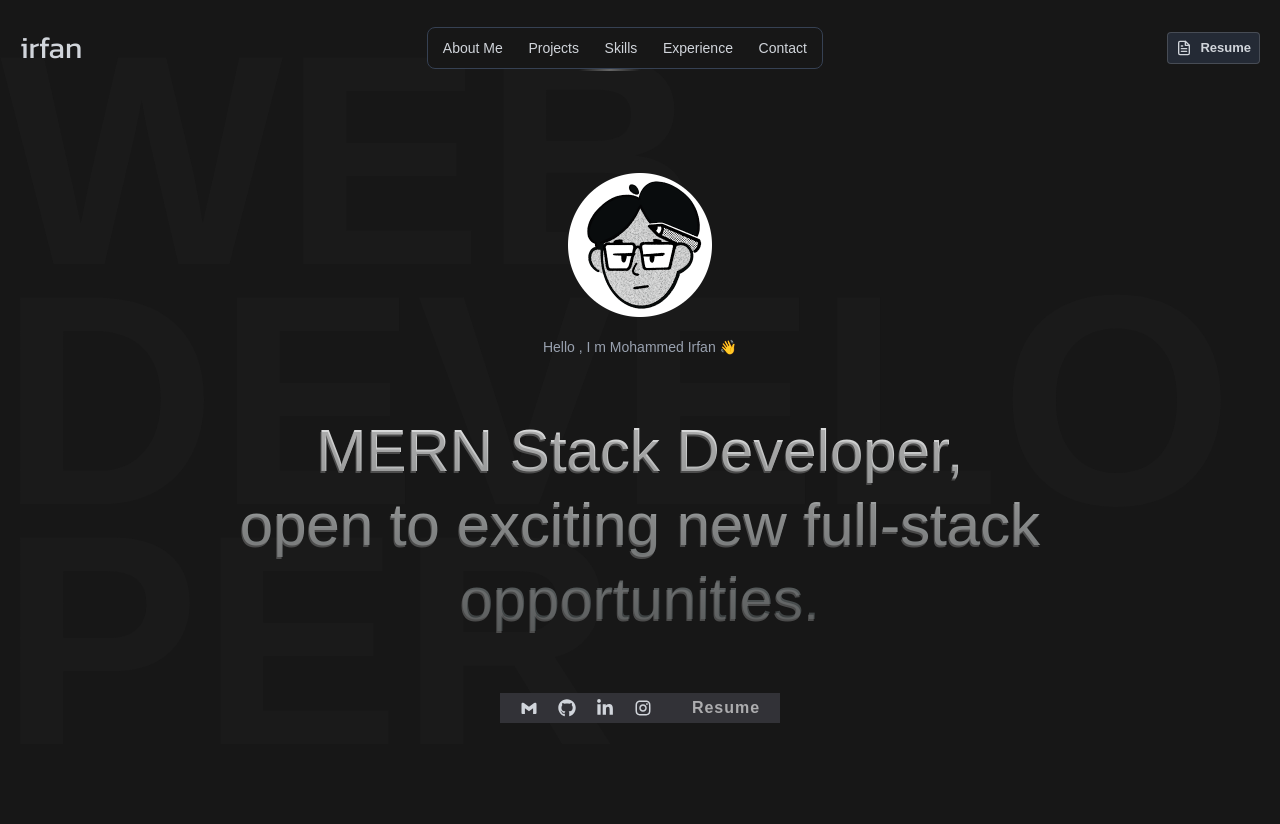
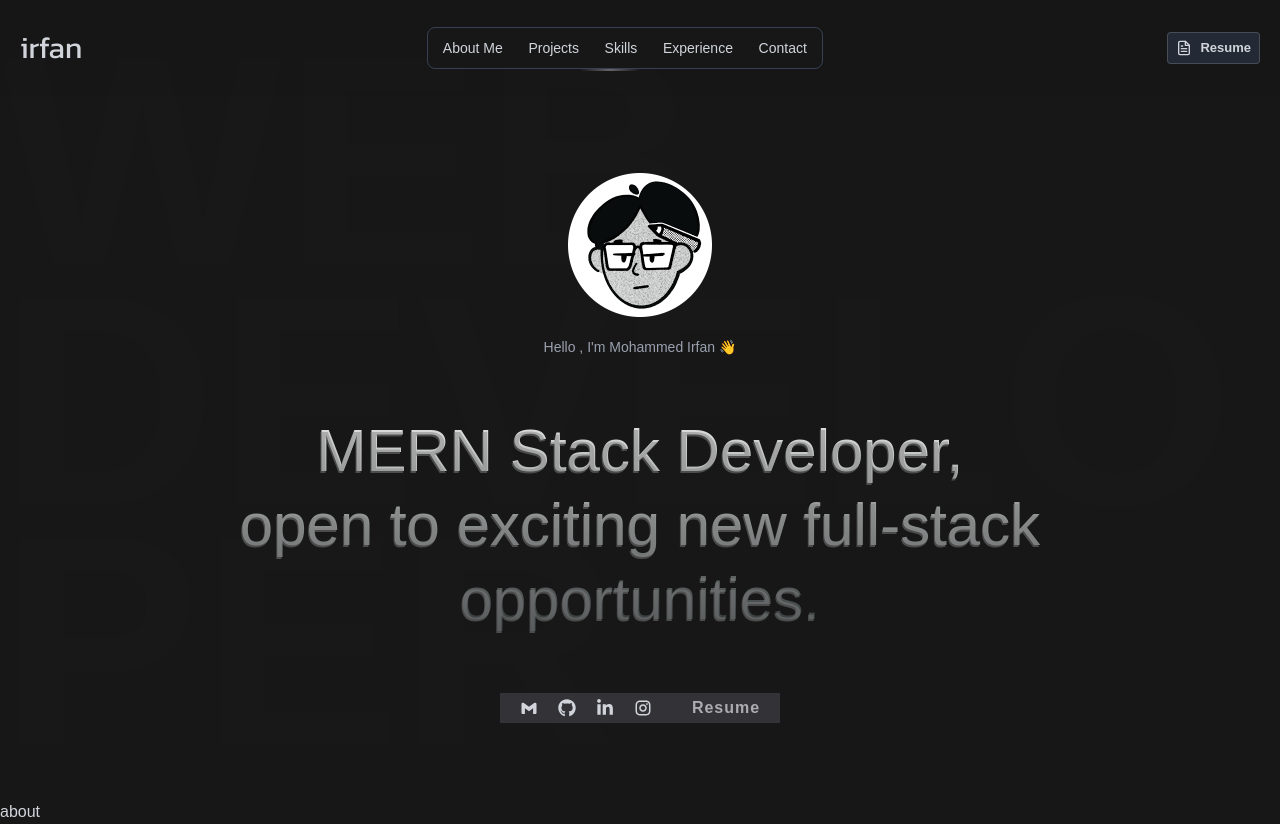
Before and after one commit to MohammedIrfan244/portfolio_next, a Next.js app: page / in a window 1280 px wide. Before the commit the page ends 800 px from the top, so only its background shows below. Built offline with nearby package versions, Linux system fonts and the light colour scheme.

Commit message:
Add About component; integrate framer-motion for animations in Hero; update Navbar for improved styling

```diff
--- a/package.json
+++ b/package.json
@@ -9,6 +9,7 @@
     "lint": "next lint"
   },
   "dependencies": {
+    "framer-motion": "^12.6.2",
     "next": "^15.2.4",
     "react": "^19.0.0",
     "react-dom": "^19.0.0",
--- a/src/app/page.tsx
+++ b/src/app/page.tsx
@@ -1,3 +1,4 @@
+import About from '@/components/about/about'
 import Hero from '@/components/hero/hero'
 import Navbar from '@/components/layout/navbar'
 import React from 'react'
@@ -7,6 +8,7 @@ function page() {
     <>
       <Navbar/>
       <Hero/>
+      <About/>
     </>
   )
 }
--- /dev/null
+++ b/src/components/about/about.tsx
@@ -0,0 +1,11 @@
+import React from 'react'
+
+function About() {
+  return (
+    <div>
+        about
+    </div>
+  )
+}
+
+export default About
--- a/src/components/hero/hero.tsx
+++ b/src/components/hero/hero.tsx
@@ -1,44 +1,112 @@
+"use client"
 import Image from 'next/image';
 import React from 'react';
-import profile from "@/assets/cprofile.png"
+import profile from "@/assets/cprofile.png";
 import DualButton from '../ui/dualButton';
-import { FaGithub, FaLinkedinIn,  } from 'react-icons/fa6';
+import { FaGithub, FaLinkedinIn } from 'react-icons/fa6';
 import { RiInstagramLine } from 'react-icons/ri';
 import { BiLogoGmail } from 'react-icons/bi';
-
+import { motion } from 'framer-motion';
 
 function Hero() {
     return (
-        <div className="relative w-screen h-screen pt-24">
+        <div className="relative h-screen pt-24" id='hero'>
             {/* Background Text */}
-            <div className="absolute inset-0 -z-10 flex items-center justify-start overflow-hidden">
-                <p className="sm:text-[300px] text-[200px] max-w-2xl text-[#1A1A1A] font-extrabold break-words sm:max-w-screen text-left leading-[0.8]">
+            <motion.div
+                initial={{ opacity: 0 }}
+                whileInView={{ opacity: 0.5 }}
+                transition={{ duration: 1 }}
+                className="absolute inset-0 -z-10 flex items-center justify-start overflow-hidden"
+            >
+                <motion.p
+                    initial={{ x: -100 }}
+                    whileInView={{ x: 0 }}
+                    transition={{ duration: 0.8, ease: "easeOut" }}
+                    className="sm:text-[300px] text-[200px] max-w-2xl text-[#1A1A1A] font-extrabold break-words sm:max-w-screen text-left leading-[0.8]"
+                >
                     WEB DEVELOPER
-                </p>
-            </div>
+                </motion.p>
+            </motion.div>
 
             {/* Foreground Content */}
             <div className="flex justify-center items-center flex-col gap-10 w-full h-full">
-                <div className='space-y-5 flex flex-col items-center'>
-                    <Image src={profile} alt='Mohammed Irfan' className='w-36 h-36' />
-                    <p className='text-sm text-gray-400'>Hello , I m Mohammed Irfan 👋</p></div>
-                <div
+                <motion.div
+                    initial={{ y: -50, opacity: 0 }}
+                    whileInView={{ y: 0, opacity: 1 }}
+                    transition={{ duration: 0.6 }}
+                    className='space-y-5 flex flex-col items-center'
+                >
+                    <motion.div
+                        whileHover={{ scale: 1.05 }}
+                        transition={{ type: "spring", stiffness: 300 }}
+                    >
+                        <Image src={profile} alt='Mohammed Irfan' className='w-36 h-36' />
+                    </motion.div>
+                    <motion.p
+                        initial={{ opacity: 0 }}
+                        whileInView={{ opacity: 1 }}
+                        transition={{ delay: 0.3, duration: 0.6 }}
+                        className='text-sm text-gray-400'
+                    >
+                        Hello , I&apos;m Mohammed Irfan 👋
+                    </motion.p>
+                </motion.div>
+
+                <motion.div
+                    initial={{ scale: 0.9, opacity: 0 }}
+                    whileInView={{ scale: 1, opacity: 1 }}
+                    transition={{ delay: 0.5, duration: 0.8 }}
                     className="sm:text-6xl text-3xl gradient text-center space-y-2 sm:space-y-3.5
-             bg-gradient-to-br from-[#121212] to-[#1f1f1f] p-6 rounded-lg"
+                    bg-gradient-to-br from-[#121212] to-[#1f1f1f] p-6 rounded-lg"
                 >
-                    <p>MERN Stack Developer,</p>
-                    <p>open to exciting new full-stack</p>
-                    <p>opportunities.</p>
-                </div>
-                <div className='flex'>
-                    <div className='flex gap-5 py-1 px-5 bg-[#323237] text-lg items-center'>
-                    <BiLogoGmail className='hover:cursor-pointer hover:opacity-55 transition-opacity duration-200' />
-                    <FaGithub  className='hover:cursor-pointer hover:opacity-55 transition-opacity duration-200'/>
-                    <FaLinkedinIn  className='hover:cursor-pointer hover:opacity-55 transition-opacity duration-200'/>
-                    <RiInstagramLine className='hover:cursor-pointer font-bold hover:opacity-55 transition-opacity duration-200' />
-                    </div>
-                <DualButton />
-                </div>
+                    <motion.p
+                        initial={{ y: 20, opacity: 0 }}
+                        whileInView={{ y: 0, opacity: 1 }}
+                        transition={{ delay: 0.7, duration: 0.5 }}
+                    >
+                        MERN Stack Developer,
+                    </motion.p>
+                    <motion.p
+                        initial={{ y: 20, opacity: 0 }}
+                        whileInView={{ y: 0, opacity: 1 }}
+                        transition={{ delay: 0.9, duration: 0.5 }}
+                    >
+                        open to exciting new full-stack
+                    </motion.p>
+                    <motion.p
+                        initial={{ y: 20, opacity: 0 }}
+                        whileInView={{ y: 0, opacity: 1 }}
+                        transition={{ delay: 1.1, duration: 0.5 }}
+                    >
+                        opportunities.
+                    </motion.p>
+                </motion.div>
+
+                <motion.div
+                    initial={{ y: 50, opacity: 0 }}
+                    whileInView={{ y: 0, opacity: 1 }}
+                    transition={{ delay: 1.3, duration: 0.6 }}
+                    className='flex'
+                >
+                    <motion.div className='flex gap-5 py-1 px-5 bg-[#323237] text-lg items-center'>
+                        {[
+                            <BiLogoGmail key="gmail" />,
+                            <FaGithub key="github" />,
+                            <FaLinkedinIn key="linkedin" />,
+                            <RiInstagramLine key="instagram" className="font-bold" />
+                        ].map((icon, index) => (
+                            <motion.div
+                                key={index}
+                                whileHover={{ scale: 1.2, color: "#fff" }}
+                                transition={{ type: "spring", stiffness: 500 }}
+                                className="hover:cursor-pointer"
+                            >
+                                {icon}
+                            </motion.div>
+                        ))}
+                    </motion.div>
+                    <DualButton />
+                </motion.div>
             </div>
         </div>
     );
--- a/src/components/layout/navbar.tsx
+++ b/src/components/layout/navbar.tsx
@@ -19,9 +19,9 @@ const links: ILink[] = [{ id: "about", key: "About Me" }, { id: "project", key:
 function Navbar() {
     const [drop, setDrop] = useState<boolean>(false)
     return (
-        <nav className='fixed top-0 z-50 left-0 w-screen h-16 sm:h-20 md:h-24 items-center justify-between flex px-5'>
+        <nav className='fixed top-0 backdrop-opacity-10 z-50 left-0 w-screen h-16 sm:h-20 md:h-24 items-center justify-between flex px-5'>
             {/* name */}
-            <h2 className={`${kanit.className} hover:cursor-pointer text-3xl`}>irfan</h2>
+            <Link href={"#hero"} className={`${kanit.className} hover:cursor-pointer text-3xl`}>irfan</Link>
             {/* navlinks for larger screen */}
             <div className="card example-2">
             <div className='items-center inner border border-gray-700 justify-between gap-5 hidden sm:flex'>
```
Also changed, not shown: 1 other file (tests, documents, lock files or other folders).
